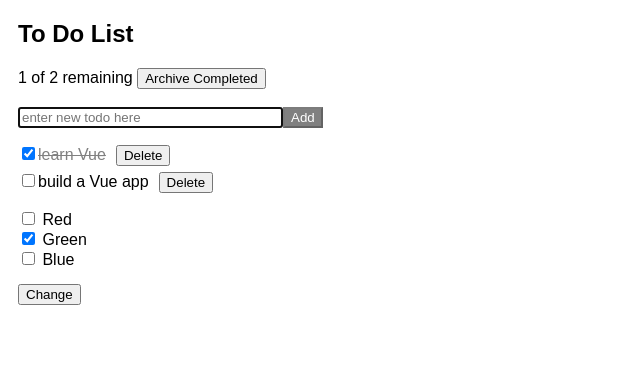
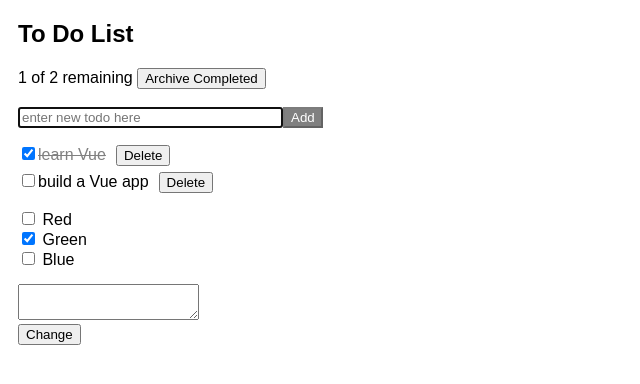
Before and after one commit to mvolkmann/vuex-easy, a Vue app: page / in a window 1280 px wide. Shown: the top 384 px of the page, without its empty margins (0-640 px from the left). Built offline with nearby package versions, Linux system fonts and the light colour scheme.

Commit message:
added TextArea component

```diff
--- a/src/App.vue
+++ b/src/App.vue
@@ -20,7 +20,10 @@ const initialState = {
     red: false
   },
   todoText: '',
-  todos: []
+  todos: [],
+  user: {
+    lifeStory: ''
+  }
 };
 const store = createStore(initialState);
 
--- a/src/components/TodoList.vue
+++ b/src/components/TodoList.vue
@@ -22,19 +22,20 @@
       </li>
     </ul>
     <Checkboxes class="colors" :list="colorList"/>
+    <TextArea path="user.lifeStory"/>
   </div>
 </template>
 
 <script>
 /* eslint-disable no-console */
 import {mapGetters, mapState} from 'vuex';
-import {Checkboxes, Input, vxe} from '../vuex-easy/';
+import {Checkboxes, Input, TextArea, vxe} from '../vuex-easy/';
 import Todo from './Todo.vue';
 import {createTodo} from '../util';
 
 export default {
   name: 'TodoList',
-  components: {Checkboxes, Input, Todo},
+  components: {Checkboxes, Input, TextArea, Todo},
   computed: {
     ...mapGetters(['uncompletedCount']),
     ...mapState({
--- /dev/null
+++ b/src/vuex-easy/TextArea.vue
@@ -0,0 +1,48 @@
+<template>
+  <textarea
+    :autofocus="autofocus"
+    :value="value"
+    @input="updateValue"
+    @change="onchange"
+    @keyup.enter="onenter"
+  />
+</template>
+
+<script>
+/* eslint-disable no-console */
+import {vxe} from './index';
+
+export default {
+  name: 'TextArea',
+  props: {
+    autofocus: {
+      type: Boolean,
+      default: false
+    },
+    onchange: {
+      type: Function,
+      default: () => {}
+    },
+    onenter: {
+      type: Function,
+      default: () => {}
+    },
+    path: {
+      type: String,
+      required: true
+    }
+  },
+  computed: {
+    value() {
+      return vxe.get(this.path);
+    }
+  },
+  methods: {
+    updateValue(event) {
+      const {onchange, path} = this;
+      vxe.set(path, event.target.value);
+      if (onchange) onchange(event);
+    }
+  }
+};
+</script>
--- a/src/vuex-easy/index.js
+++ b/src/vuex-easy/index.js
@@ -7,7 +7,7 @@ export {default as Checkboxes} from './Checkboxes';
 export {default as Input} from './Input';
 //export {default as RadioButtons} from './radio-buttons';
 //export {default as Select} from './select';
-//export {default as TextArea} from './textarea';
+export {default as TextArea} from './TextArea';
 
 Vue.use(Vuex);
 
```
